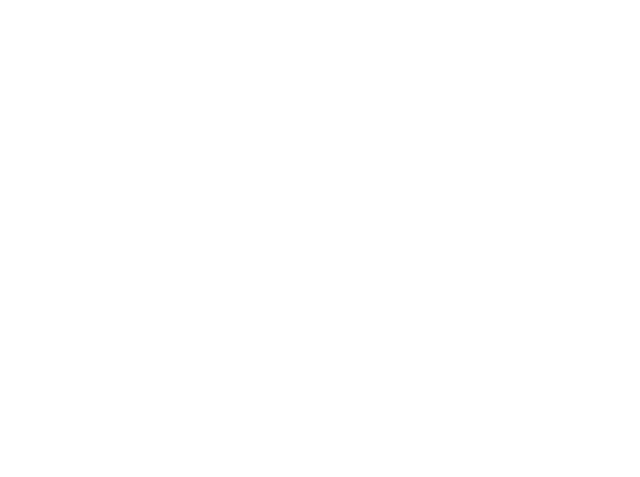
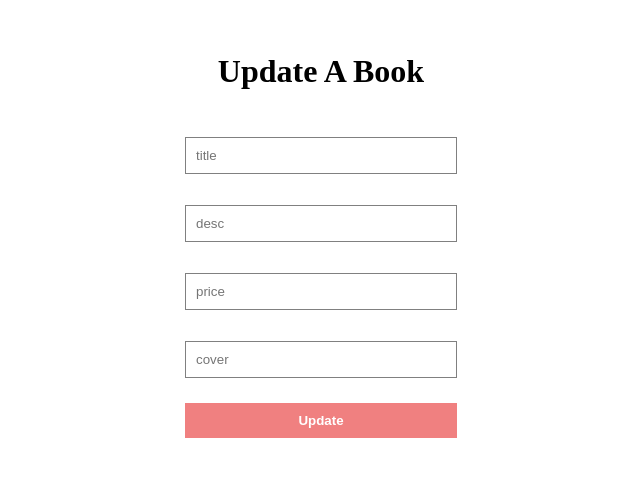
Before and after one commit to zuse-lightning/sql-nodejs-react, a React (Create React App) app: page /update/1 in a window 1280 px wide. Before the commit this address had no page. Shown: the part 173-650 px from the top of the page, without its empty margins (319-959 px from the left). Built offline with nearby package versions, Linux system fonts and the light colour scheme.

Commit message:
implemented update logic

```diff
--- a/src/App.js
+++ b/src/App.js
@@ -12,7 +12,7 @@
       <Routes>
         <Route exact path="/" element={<Books />} />
         <Route exact path="/add" element={<Add />} />
-        <Route exact path="/update" element={<Update />} />
+        <Route exact path="/update/:id" element={<Update />} />
       </Routes>
     </div>
   );
--- a/src/pages/Add.jsx
+++ b/src/pages/Add.jsx
@@ -44,7 +44,7 @@
             <div style={{margin: "2% 0"}}>
                 <input type="text" placeholder="cover" onChange={handleChange} name="cover" />
             </div>
-            <button onClick={handleSubmit} type="submit">Add Book</button>
+            <button className="formButton" onClick={handleSubmit} type="submit">Add Book</button>
         </div>
     )
 };
--- a/src/pages/Books.jsx
+++ b/src/pages/Books.jsx
@@ -38,7 +38,7 @@
                         <p>{book.desc}</p>
                         <span>{book.price}</span>
                         <button className="delete" onClick={() => handleDelete(book.id)}>Delete</button>
-                        <button className="update">Update</button>
+                        <button className="update"><Link to={`/update/${book.id}`}>Update</Link></button>
                     </div>
                 ))}
             </div>
--- a/src/pages/Update.jsx
+++ b/src/pages/Update.jsx
@@ -1,9 +1,55 @@
-import React from "react";
+import React, { useState, useEffect } from "react";
+import { useLocation, useNavigate } from "react-router-dom";
+import axios from "axios";
 
 const Update = () => {
-  return (
-    <div>Update</div>
-  )
+
+    const [book, setBook] = useState({
+        title: "",
+        desc: "",
+        price: null,
+        cover: ""
+    });
+
+    const navigate = useNavigate();
+    const location = useLocation();
+
+    const bookId = location.pathname.split("/")[2];
+
+    const handleChange = (e) => {
+        setBook(prev => ({...prev, [e.target.name]: e.target.value}));
+    };
+
+    const handleSubmit = async (e) => {
+        e.preventDefault();
+        try {
+            await axios.put("http://localhost:8800/books/" + bookId, book);
+            navigate("/");
+        } catch(err) {
+            console.log(err);
+        }
+    };
+
+    console.log(book);
+
+    return (
+        <div className="form">
+            <h1>Update A Book</h1>
+            <div style={{margin: "2% 0"}}>
+                <input type="text" placeholder="title" onChange={handleChange} name="title" />
+            </div>
+            <div style={{margin: "2% 0"}}>
+                <input type="text" placeholder="desc" onChange={handleChange} name="desc" />
+            </div>
+            <div style={{margin: "2% 0"}}>
+                <input type="number" placeholder="price" onChange={handleChange} name="price" />
+            </div>
+            <div style={{margin: "2% 0"}}>
+                <input type="text" placeholder="cover" onChange={handleChange} name="cover" />
+            </div>
+            <button className="formButton" onClick={handleSubmit} type="submit">Update</button>
+        </div>
+    )
 };
 
 export default Update;
--- a/src/style.css
+++ b/src/style.css
@@ -33,3 +33,24 @@
     background-color: white;
     cursor: pointer;
 }
+
+.form {
+    display: flex;
+    flex-direction: column;
+    gap: 20px;
+}
+
+input {
+    width: 250px;
+    padding: 10px;
+    border: 1px solid gray;
+}
+
+.formButton {
+    border: none;
+    padding: 10px;
+    background-color: lightcoral;
+    color: white;
+    font-weight: bold;
+    cursor: pointer;
+}
```
